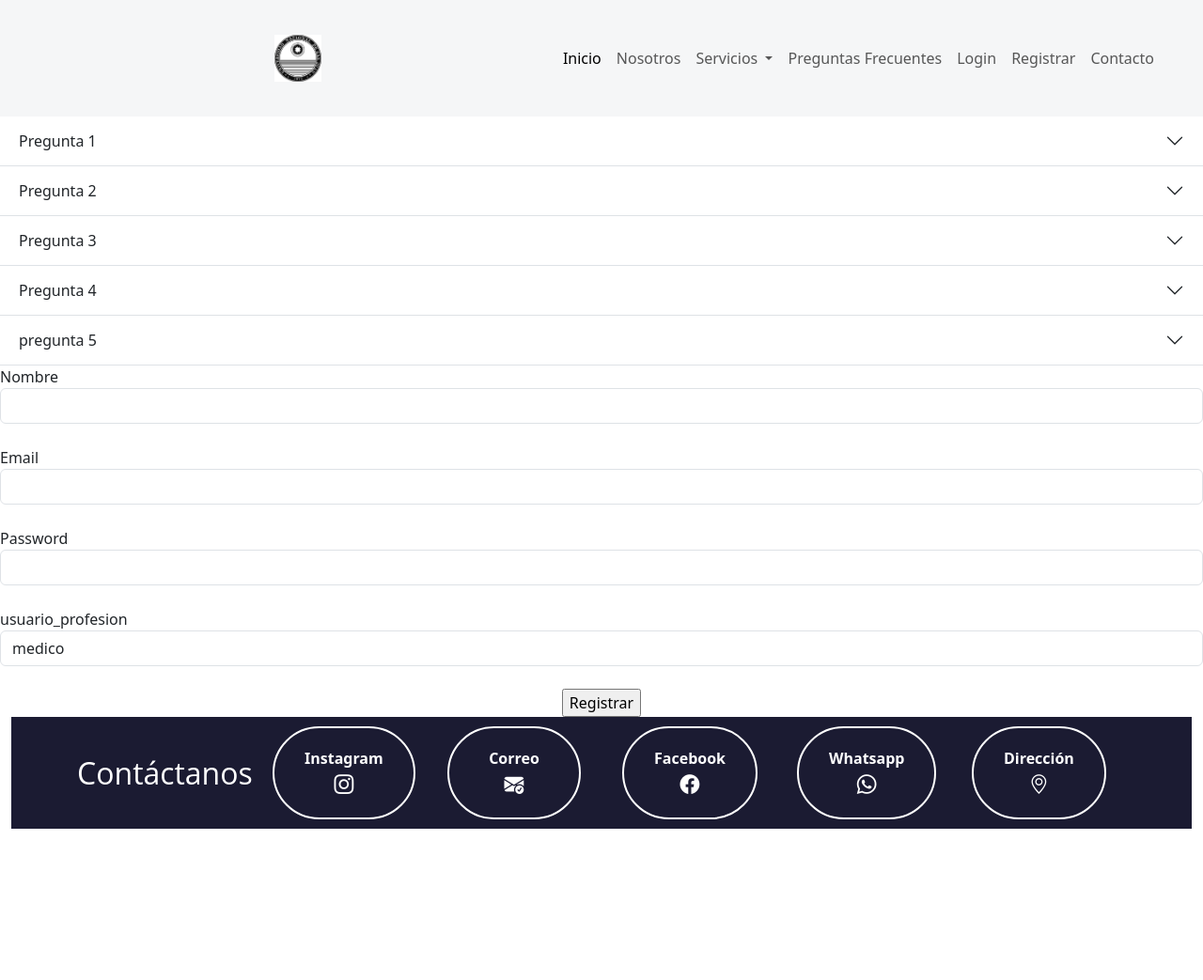
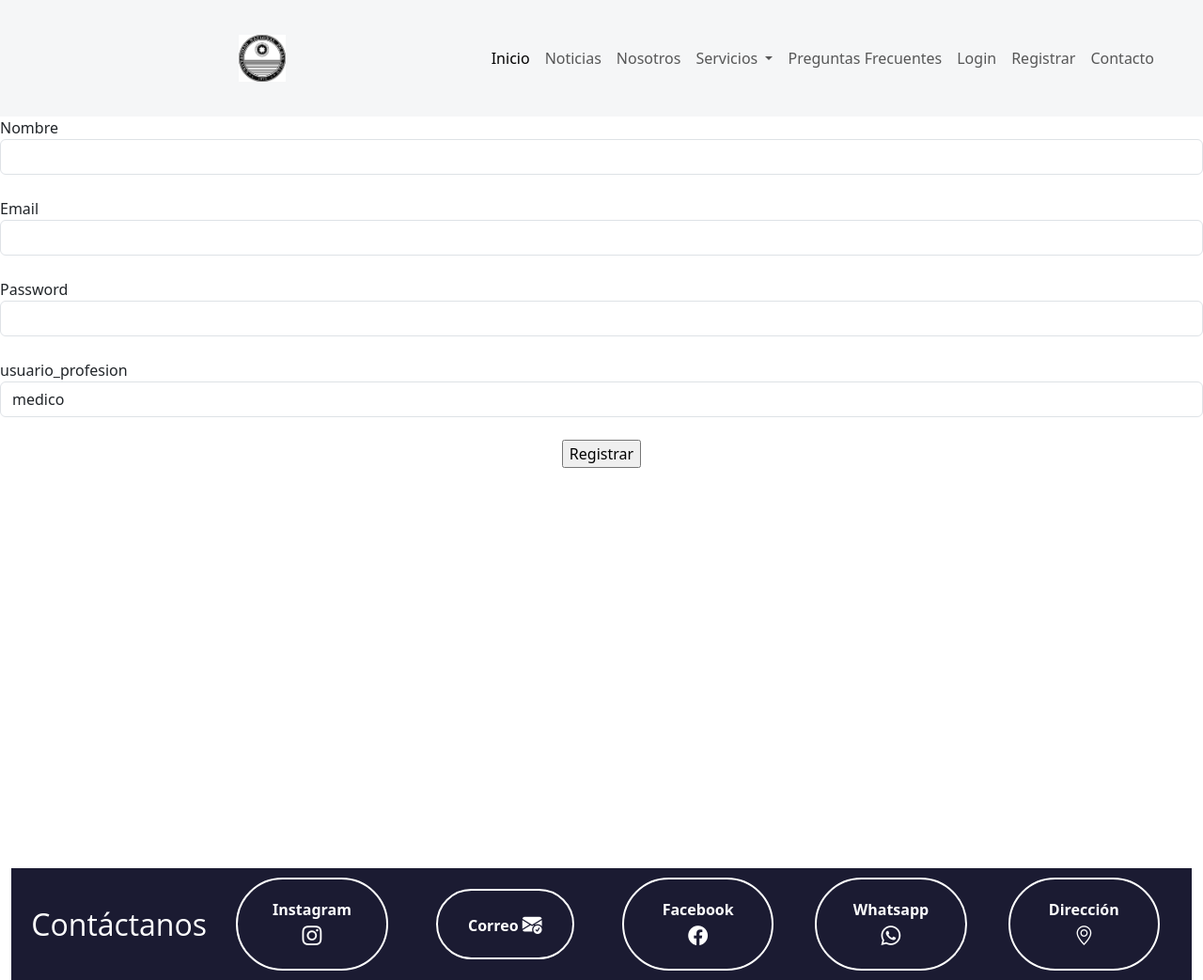
Before and after one commit to vladimirmarcos/trabajofinal, a Flask app: page /signup/ in a window 1280 px wide. Shown: the whole page at 94% size. Before the commit the page ends 924 px from the top, so only its background shows below. Run offline with Flask 3, Linux system fonts and the light colour scheme.

Commit message:
ya queda footer abajo

```diff
--- a/static/css/style.css
+++ b/static/css/style.css
@@ -80,9 +80,7 @@
     color: #615151;
 }
 
-.preguntas-frecuentes{
-    height: 800px;
-}
+
 
 /*noticias*/
 .noticias{
@@ -143,13 +141,28 @@
 }
 
 /*fin testimonios*/
+.preguntas-frecuentes{
+    min-height: 100vh;
+    min-width: 100vh;
+}
 .preguntas-frecuentes .container .row .columna i{
     object-fit: contain;
 }
+
+.login{
+    min-height: 100vh;
+}
+
+.registro{
+    min-height: 100vh;
+}
+
 /*contacto*/
-
+.contacto{
+    min-width: 100vh;
+}
 .contacto .contenedor{
-    max-width: 1100px;
+    min-width: 100vh;
     min-height: 200px ;
     padding: 20px;
 }
@@ -213,6 +226,7 @@
     font-size: 1.3rem;
     transition: all 0.2s ease-in-out;
 }
+
 /*fin contacto*/
 /* responsivo*/
 @media screen and (max-width: 767px){
--- a/templates/base.html
+++ b/templates/base.html
@@ -13,15 +13,15 @@
 
 
   {% include "navbar.html" %}
-  {% include "preguntas_frecuentes.html" %}
+
 
   {% block content %}
 
   {% endblock %}
-
+  <footer class="footer">
   {% include "contacto.html" %}
 
-
+</footer>
   <script src="https://cdn.jsdelivr.net/npm/bootstrap@5.3.0/dist/js/bootstrap.bundle.min.js" integrity="sha384-geWF76RCwLtnZ8qwWowPQNguL3RmwHVBC9FhGdlKrxdiJJigb/j/68SIy3Te4Bkz" crossorigin="anonymous"></script>
 </body>
 </html>
--- a/templates/contacto.html
+++ b/templates/contacto.html
@@ -2,7 +2,7 @@
 <div id="contacto" class=" container-fluid">
 <section class="contacto seccion-oscura">
 
-      <div class="container  text-center rectangulo d-flex justify-content-evenly">
+      <div class="container-fluid  text-center rectangulo d-flex justify-content-evenly">
         <div class="row">
           <div class="col-12 col-md-2 seccion-titulo">
             Contáctanos
--- a/templates/login_form.html
+++ b/templates/login_form.html
@@ -1,7 +1,7 @@
 {% extends "base.html" %}
 {% block title %}Login{% endblock %}
 {% block content %}
-    <div>
+    <div class="login">
         <form action="" method="post" novalidate>
             {{ form.hidden_tag() }}
 
@@ -27,6 +27,7 @@
                 {{ form.submit(class_="btn btn-primary") }}
             </div>
         </form>
+        <div class="container d-flex justify-content-center align-item-center">¿No tienes cuenta? <a href="{{ url_for('show_signup_form') }}">Regístrate</a></div>
     </div>
-    <div class="container d-flex justify-content-center align-item-center">¿No tienes cuenta? <a href="{{ url_for('show_signup_form') }}">Regístrate</a></div>
+
 {% endblock %}
--- a/templates/navbar.html
+++ b/templates/navbar.html
@@ -18,10 +18,13 @@
       <!-- poner imagen 2 horas 29 minutos-->
       <ul class="navbar-nav d-flex justify-content-center align-item-center">
         <li class="nav-item">
-          <a class="nav-link active" aria-current="page" href="#">Inicio</a>
+          <a class="nav-link active" aria-current="page" href="{{url_for('index')}}">Inicio</a>
         </li>
         <li class="nav-item">
-          <a class="nav-link" href="#galeria">Nosotros</a>
+          <a class="nav-link" href="#galeria">Noticias</a>
+        </li>
+        <li class="nav-item">
+          <a class="nav-link" href="#carouselExampleDark">Nosotros</a>
         </li>
 
         <li class="nav-item dropdown">
@@ -70,10 +73,15 @@
         <!-- poner imagen 2 horas 29 minutos-->
         <ul class="navbar-nav d-flex justify-content-center align-item-center">
           <li class="nav-item">
-            <a class="nav-link active" aria-current="page" href="#">Inicio</a>
+            <a class="nav-link active" aria-current="page" href="{{url_for('index')}}">Inicio</a>
           </li>
           <li class="nav-item">
-            <a class="nav-link" href="#galeria">Nosotros</a>
+            <a class="nav-link" href="#galeria">Noticias</a>
+          </li>
+
+
+          <li class="nav-item">
+            <a class="nav-link" href="#carouselExampleDark">Nosotros</a>
           </li>
           <li class="nav-item dropdown">
             <a class="nav-link dropdown-toggle" href="#" role="button" data-bs-toggle="dropdown" aria-expanded="false">
--- a/templates/preguntas_frecuentes.html
+++ b/templates/preguntas_frecuentes.html
@@ -1,7 +1,7 @@
 
+<div class="preguntas-frecuentes">
 
-
-    <div class="accordion accordion-flush preguntas-frecuentes" id="accordionFlushExample">
+    <div class="accordion accordion-flush " id="accordionFlushExample">
       <div class="accordion-item">
         <h2 class="accordion-header" id="flush-headingOne">
           <button class="accordion-button collapsed" type="button" data-bs-toggle="collapse" data-bs-target="#flush-collapseOne" aria-expanded="false" aria-controls="flush-collapseOne">
@@ -58,3 +58,8 @@
           </div>
         </div>
     </div>
+
+
+  </div>
+
+  </div>
--- a/templates/signup_form.html
+++ b/templates/signup_form.html
@@ -5,6 +5,7 @@
 {% block title %}Registro de usuarios{% endblock %}
 
 {% block content %}
+<div class="registro">
     {% if error %}
         <p style="color: red;"><strong>Error:</strong> {{ error }}
     {% endif %}
@@ -34,13 +35,15 @@
         <div class="form-group">
             {{ form.usuario_profesion.label }}
             {{ form.usuario_profesion(class_="form-control") }}<br>
+            <div class="container d-flex justify-content-center align-item-center">
+                {{ form.submit() }}
+            </div>
 
         </div>
 
 
 
-        <div class="container d-flex justify-content-center align-item-center">
-            {{ form.submit() }}
-        </div>
+
     </form>
+</div>
 {% endblock %}
```
Also changed, not shown: templates/index.html (+31 -8 lines), templates/nosotros.html (added, +43 -0 lines), static/img/artificial1.jpg (added), static/img/imagen_1.jpg (added), static/img/imagen_2.jpg (added), static/img/imagen_3.jpg (added).
